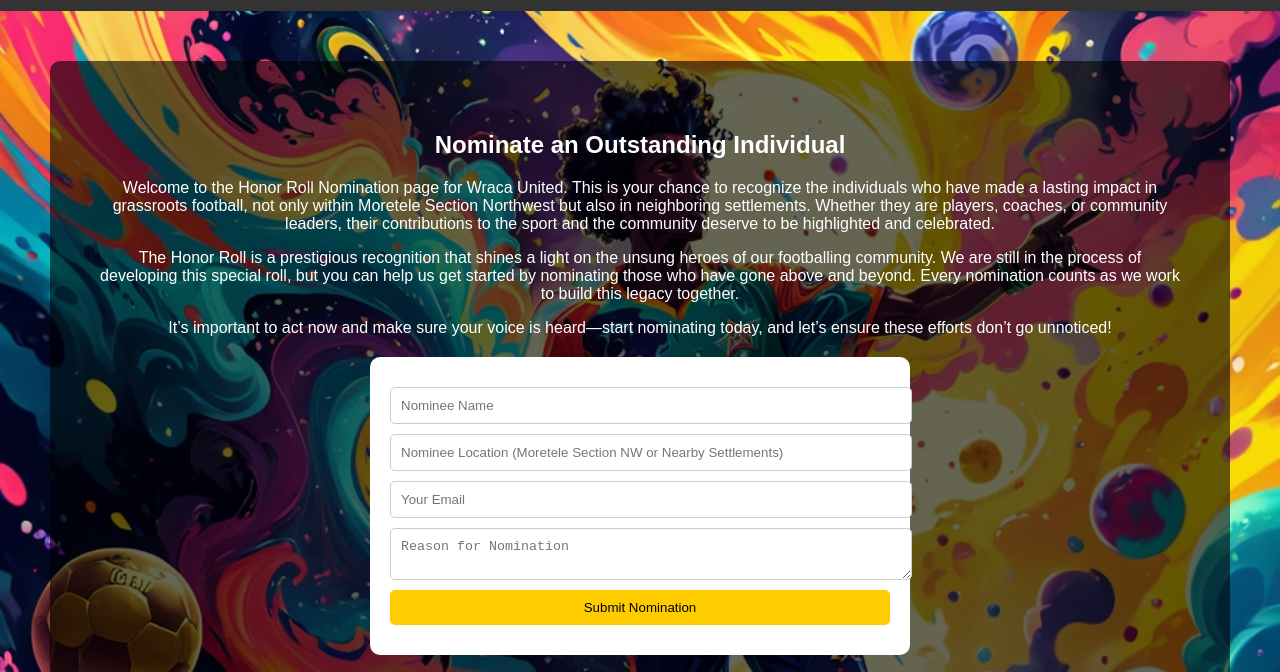
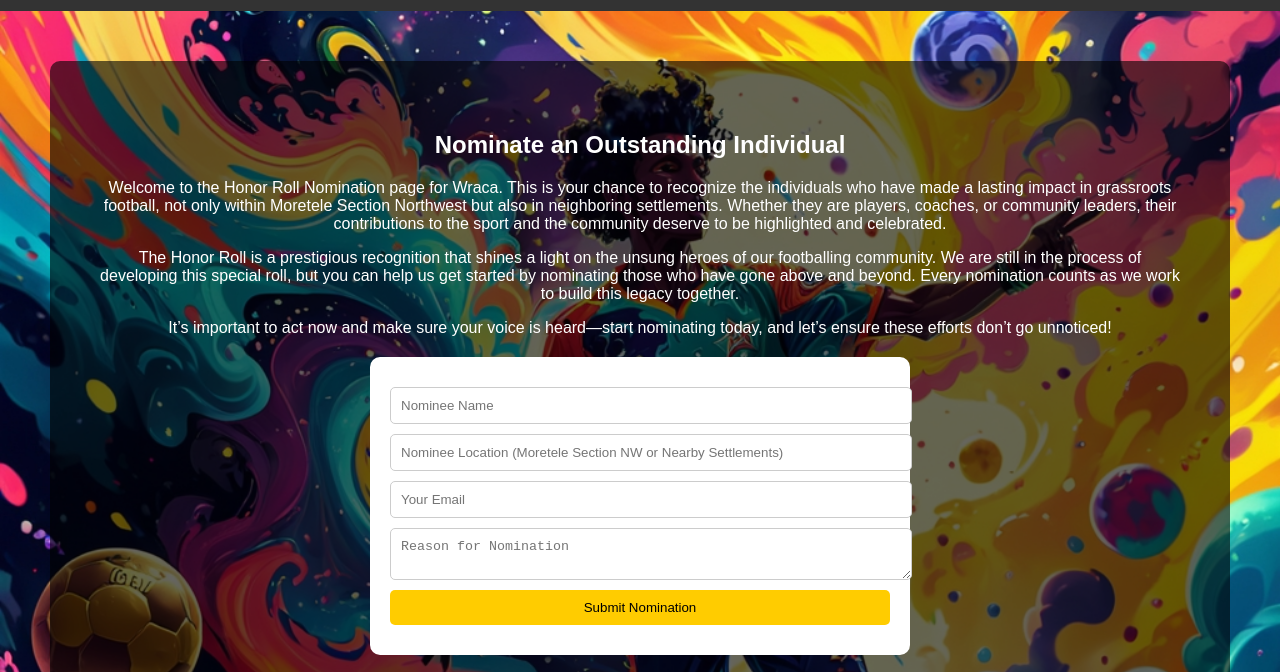
Before and after one commit to Mahzbe/wracad, a plain HTML site: page honor-roll.html in a window 1280 px wide. Shown: the part 107-779 px from the top of the page. Drawn offline with Linux system fonts and the light colour scheme.

Commit message:
Update honor-roll.html

```diff
--- a/honor-roll.html
+++ b/honor-roll.html
@@ -76,7 +76,7 @@
 
 <div class="content">
     <h2>Nominate an Outstanding Individual</h2>
-    <p>Welcome to the Honor Roll Nomination page for Wraca United. This is your chance to recognize the individuals who have made a lasting impact in grassroots football, not only within Moretele Section Northwest but also in neighboring settlements.
+    <p>Welcome to the Honor Roll Nomination page for Wraca. This is your chance to recognize the individuals who have made a lasting impact in grassroots football, not only within Moretele Section Northwest but also in neighboring settlements.
        Whether they are players, coaches, or community leaders, their contributions to the sport and the community deserve to be highlighted and celebrated.</p>
     <p>The Honor Roll is a prestigious recognition that shines a light on the unsung heroes of our footballing community. We are still in the process of developing this special roll, but you can help us get started by nominating those who have gone above and beyond. Every nomination counts as we work to build this legacy together.</p>
     <p>It’s important to act now and make sure your voice is heard—start nominating today, and let’s ensure these efforts don’t go unnoticed!</p>
```
